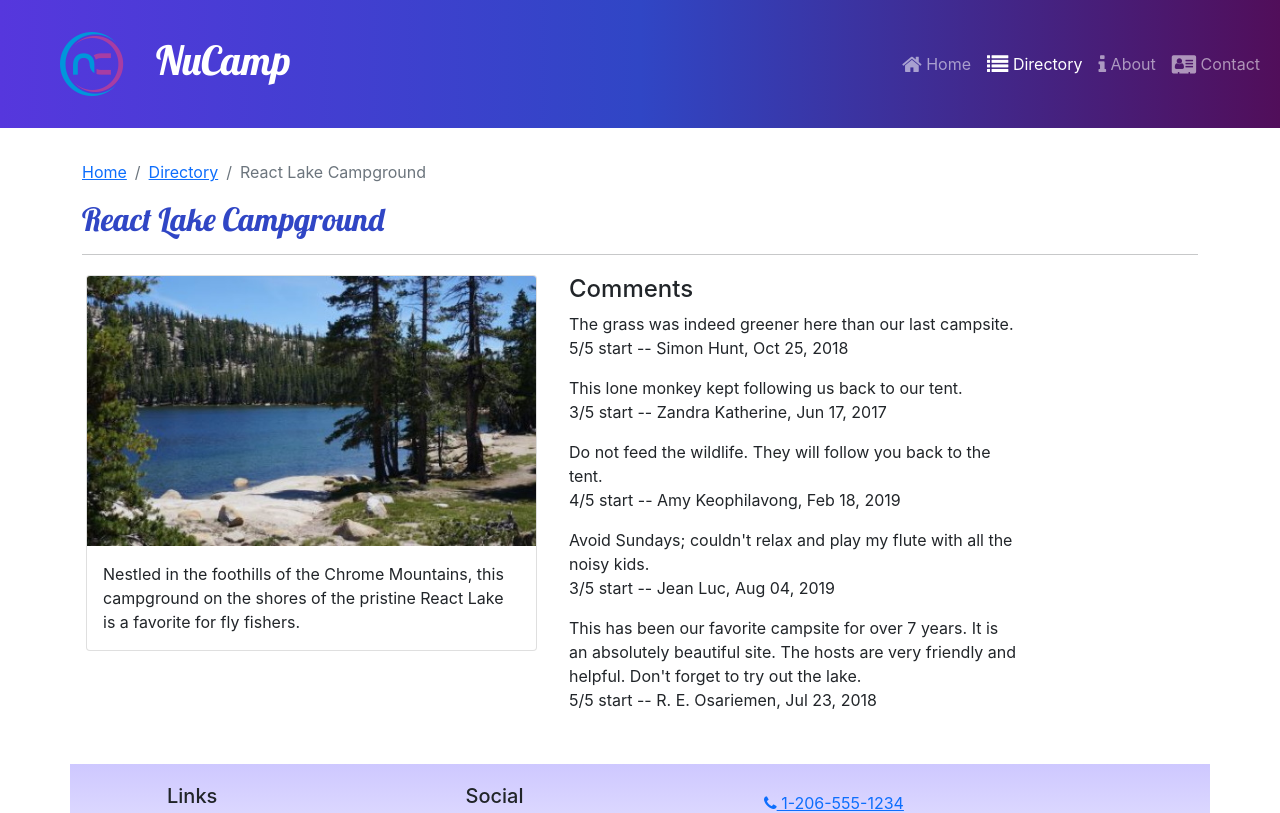
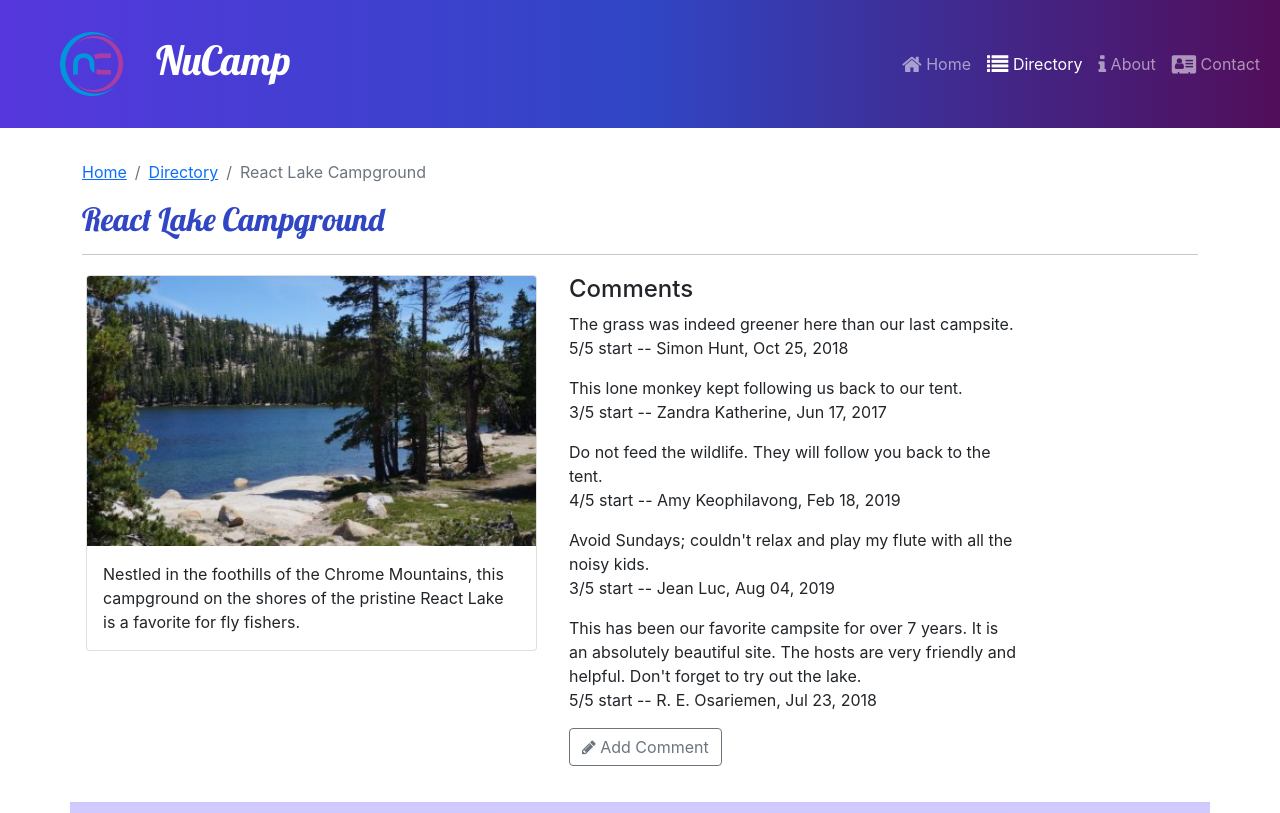
Before and after one commit to cbenedict76/3-React_2023_01_04, a React (Create React App) app: page /directory/0 in a window 1280 px wide. Shown: the top 813 px of the page. Built offline with nearby package versions, Linux system fonts and the light colour scheme.

Commit message:
3-React - Week 3 - Workshop Assignment Task 1 (not showign campsiteId)

```diff
--- /dev/null
+++ b/src/features/comments/CommentForm.js
@@ -0,0 +1,22 @@
+import { useState } from 'react';
+import { Button, Modal, ModalHeader, ModalBody } from 'reactstrap';
+
+const CommentForm = ({campsiteId}) => {
+    const [ modalOpen, setModalOpen ] = useState(false);
+
+    return (
+        <>
+            <Button outline onClick={() => setModalOpen(true)}>
+                <i className='fa fa-pencil fa-llg' /> Add Comment
+            </Button>
+            <Modal isOpen={ modalOpen }>
+                <ModalHeader toggle={() => setModalOpen(false)}>
+                    Add Comment
+                </ModalHeader>
+                <ModalBody>campsite: {campsiteId} </ModalBody>
+            </Modal>
+        </>
+    )
+}
+
+export default CommentForm;
--- a/src/features/comments/CommentsList.js
+++ b/src/features/comments/CommentsList.js
@@ -1,6 +1,7 @@
 import { Col } from 'reactstrap';
 import Comment from './Comment'
 import { selectCommentsByCampsiteID } from './commentsSlice';
+import CommentForm from './CommentForm'
 
 const CommentsList = ({ campsiteId }) => {
     const comments = selectCommentsByCampsiteID(campsiteId);
@@ -12,6 +13,7 @@
                 {comments.map((comment) => {
                     return <Comment key={comment.id} comment={comment} />;
                 })}
+                <CommentForm />
             </Col>
         )
     }
@@ -22,4 +24,4 @@
     )
 };
 
-export default CommentsList
+export default CommentsList;
```
